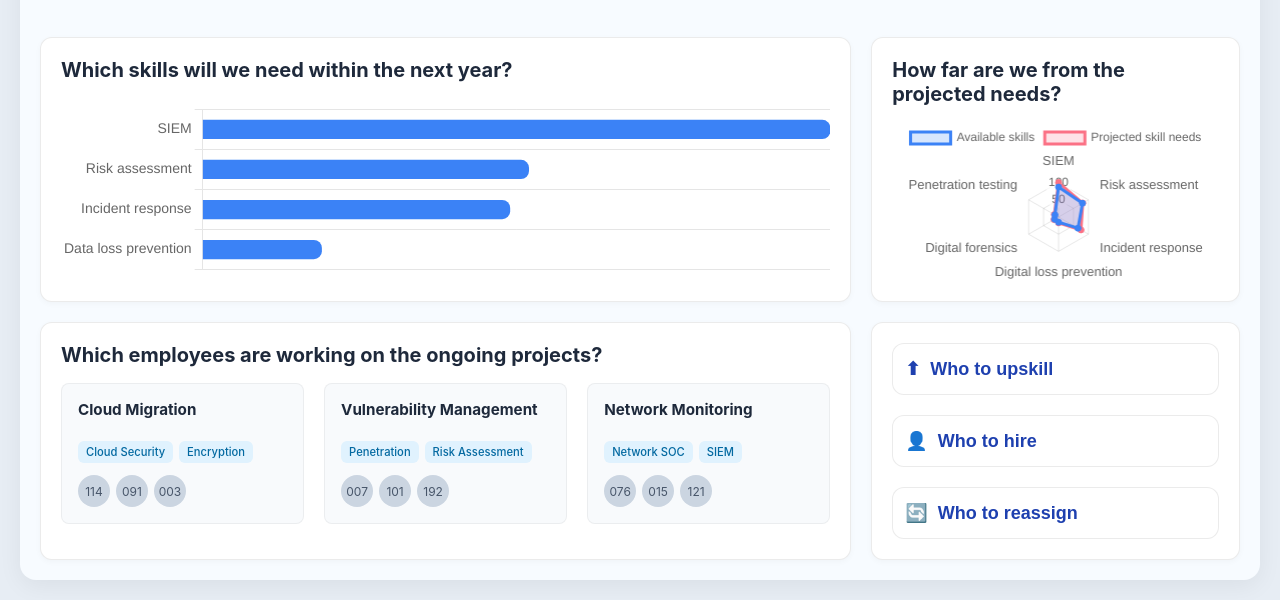
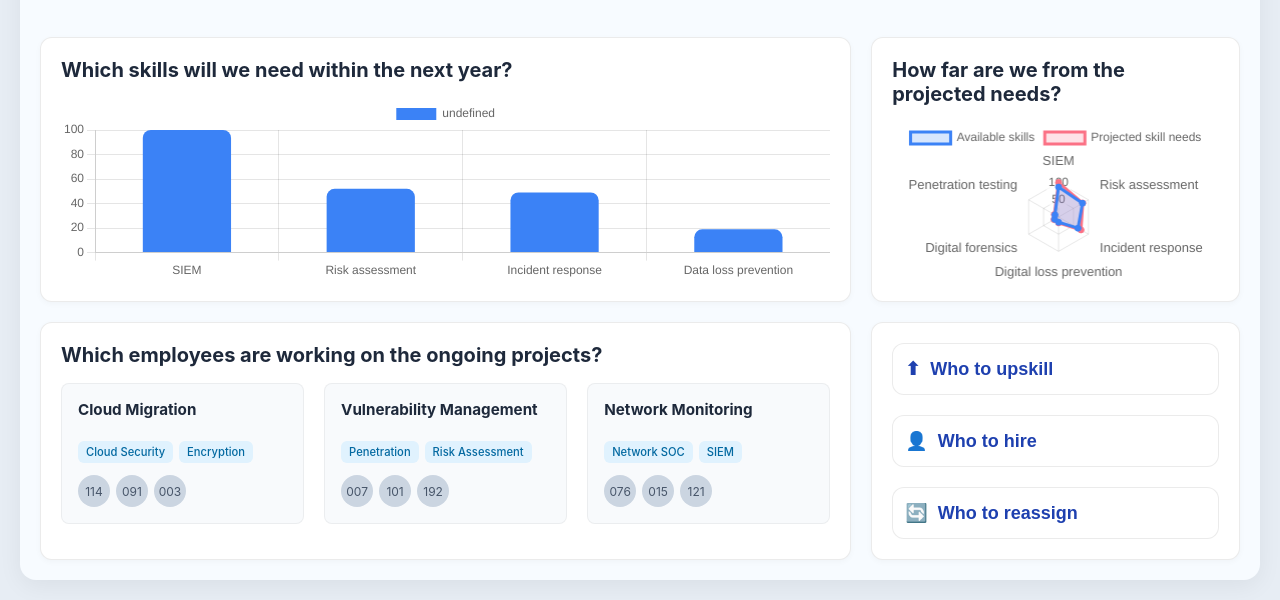
Before and after one commit to icetea-s/skillscope_app, a plain HTML site: page index.html in a window 1280 px wide. Shown: the part 200-800 px from the top of the page. Drawn offline with nearby package versions, Linux system fonts and the light colour scheme.

```diff
--- a/index.html
+++ b/index.html
@@ -463,10 +463,7 @@
         }]
       },
       options: {
-        maintainAspectRatio: false,
-        indexAxis: 'y',
-        scales: { x: { display: false }, y: { ticks: { font: { size: 14 } } } },
-        plugins: { legend: { display: false } }
+        maintainAspectRatio: false
       }
     });
 
```
